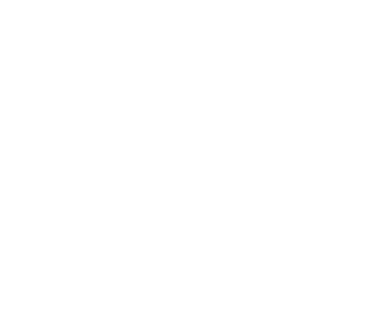
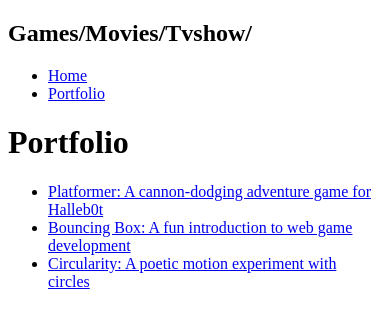
Before and after one commit to Mwest28/Mwest28.github.io, a plain HTML site: page portfolio.html in a window 390 px wide. Drawn offline with Linux system fonts and the light colour scheme.

Commit message:
almsot done

```diff
--- a/portfolio.html
+++ b/portfolio.html
@@ -0,0 +1,41 @@
+<!DOCTYPE html>
+<html>
+  <head>
+    <title>Games/Movie/Tvshow/</title>
+  </head>
+
+  <body>
+    <!-- All content goes here -->
+    <div id="all-contents">
+      <nav>
+<h1>Games/Movies/Tvshow/ </h1>
+ <ul id="nav-ul">
+    <li class="nav-li">
+      <a href="index.html">Home</a>
+    </li>
+    <li class="nav-li">
+      <a href="portfolio.html">Portfolio</a>
+    </li>
+  </ul>
+</nav>
+
+  <main>
+<div class="content">
+    <h1>Portfolio</h1>
+    <ul id="portfolio">
+    <li>
+  <a href="fsd-projects/platformer/">Platformer: A cannon-dodging adventure game for Halleb0t</a>
+</li>
+<li>
+  <a href="fsd-projects/bouncing-box/">Bouncing Box: A fun introduction to web game development</a>
+</li>
+<li>
+  <a href="fsd-projects/circularity/">Circularity: A poetic motion experiment with circles</a>
+</li>
+
+    </ul>
+  </div>
+  </main>
+    </div>
+  </body>
+</html>
--- a/style.css
+++ b/style.css
@@ -74,3 +74,80 @@ main {
 h2, h3 {
     margin: 0px;
 }
+
+/* Portfolio styles */
+.content h1 {
+  color: black;
+}
+
+#portfolio {
+  list-style-type: none;
+  padding-left: 0;
+}
+
+#portfolio li {
+  background: #fff;
+  padding: 10px;
+  border-radius: 10px;
+  margin-bottom: 10px;
+}
+
+#portfolio li:hover {
+  background: #eee;
+}
+
+#portfolio a {
+  text-decoration: none;
+  color: #454545;
+}
+
+
+/* responsive web design */
+@media screen and (min-width: 120px) and (max-width: 1080px) {
+  main {
+    height: 100ch;
+    zoom: 1.5;
+    display: grid;
+  }
+
+  h1 {
+    font-size: 44px;
+  }
+
+  h2 {
+    font-size: 42px;
+  }
+
+  h3 {
+    font-size: 36px;
+  }
+
+  #all-contents {
+    height: 100ch;
+    margin: none;
+  }
+
+  a {
+    font-size: 42px;
+  }
+
+  .sidebar {
+    margin-right: 0px;
+    justify-content: center;
+    align-items: center;
+  }
+
+  .sidebar-img {
+    width: 100%;
+  }
+
+  p,
+  li {
+    font-size: 24px;
+  }
+
+  .content {
+    align-content: center;
+    justify-content: center;
+  }
+}
```
Also changed, not shown: index.html (+1 -1 lines).
